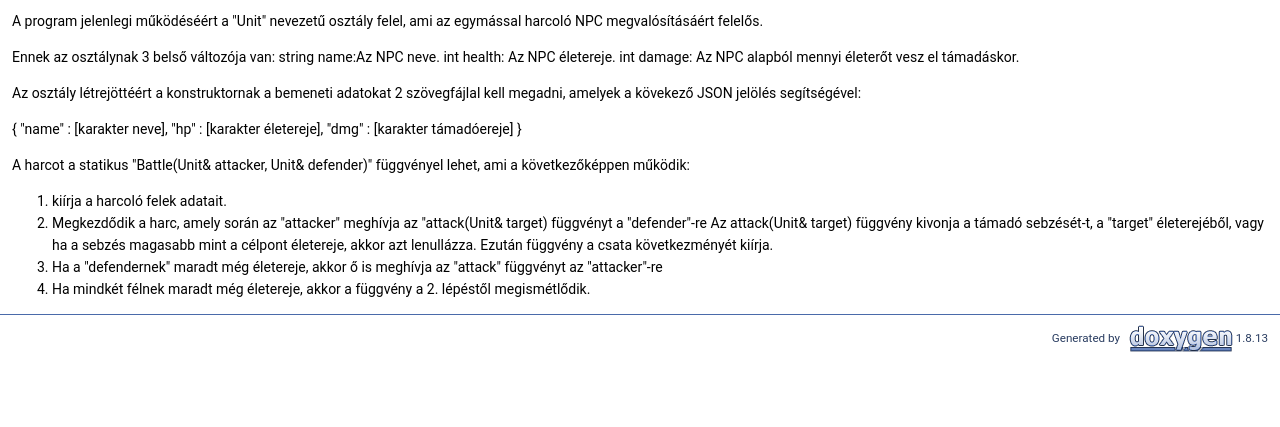
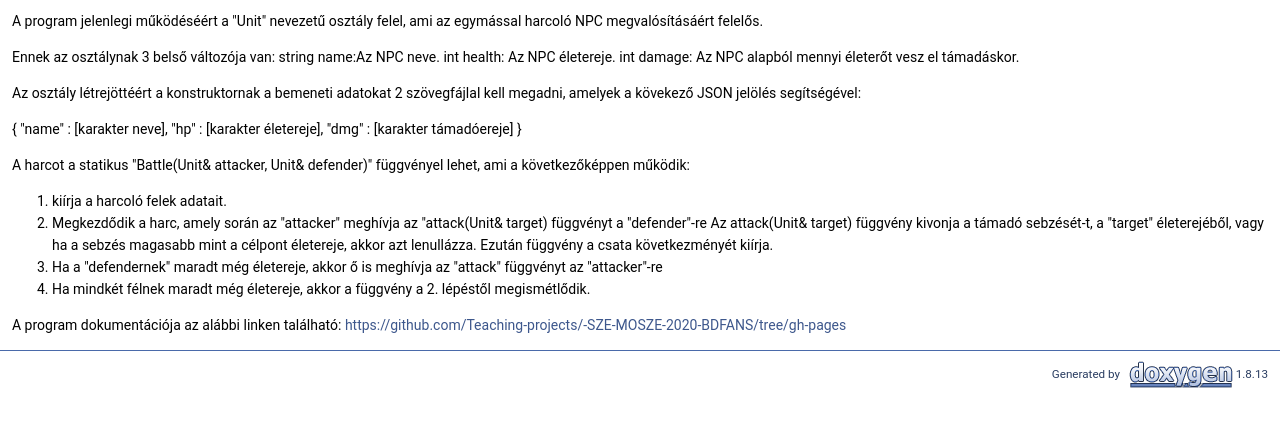
Before and after one commit to Teaching-projects/-SZE-MOSZE-2020-BDFANS, a plain HTML site: page autotoc_md0.html in a window 1280 px wide. Shown: the part 173-600 px from the top of the page. Drawn offline with Linux system fonts and the light colour scheme.

Commit message:
Update gh-pages to output generated at 9b52d26

```diff
--- a/autotoc_md0.html
+++ b/autotoc_md0.html
@@ -73,8 +73,9 @@ $(function() {
 <li>Megkezdődik a harc, amely során az "attacker" meghívja az "attack(Unit&amp; target) függvényt a "defender"-re
         Az attack(Unit&amp; target) függvény kivonja a támadó sebzését-t, a "target" életerejéből, vagy ha a sebzés magasabb mint a célpont életereje, akkor azt lenullázza. Ezután függvény a csata következményét kiírja.</li>
 <li>Ha a "defendernek" maradt még életereje, akkor ő is meghívja az "attack" függvényt az "attacker"-re</li>
-<li>Ha mindkét félnek maradt még életereje, akkor a függvény a 2. lépéstől megismétlődik. </li>
+<li>Ha mindkét félnek maradt még életereje, akkor a függvény a 2. lépéstől megismétlődik.</li>
 </ol>
+<p>A program dokumentációja az alábbi linken található: <a href="https://github.com/Teaching-projects/-SZE-MOSZE-2020-BDFANS/tree/gh-pages">https://github.com/Teaching-projects/-SZE-MOSZE-2020-BDFANS/tree/gh-pages</a> </p>
 </div></div><!-- contents -->
 <!-- start footer part -->
 <hr class="footer"/><address class="footer"><small>
```
